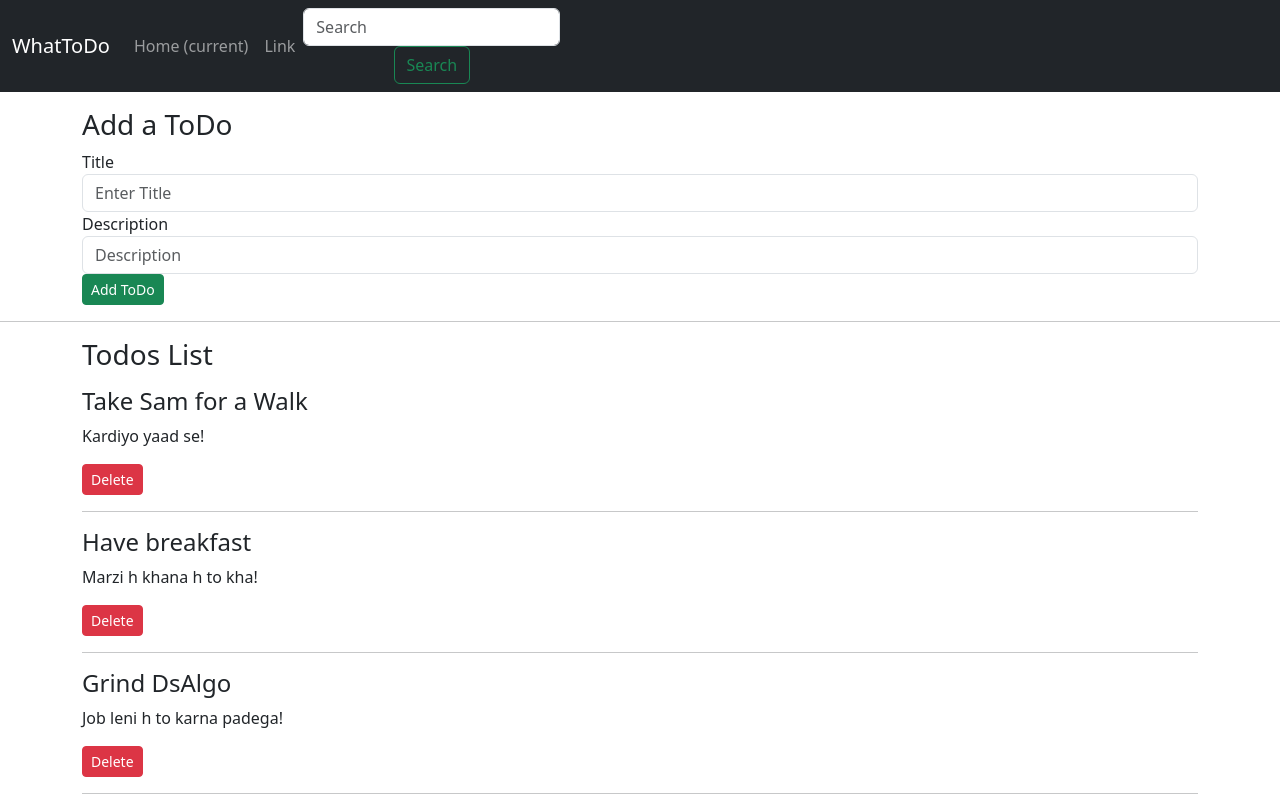
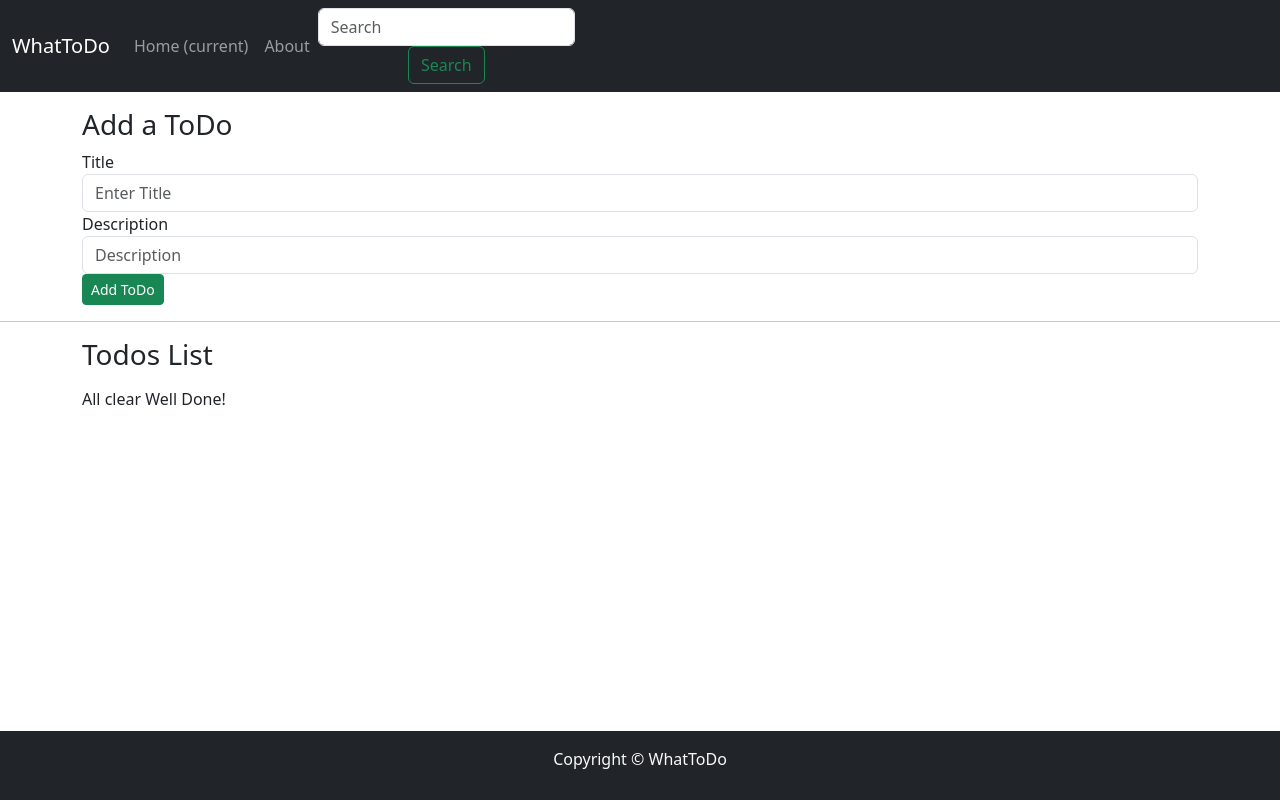
Before and after one commit to OfficialNMN/Inventory-Manager, a React (Create React App) app: page / in a window 1280 px wide. Shown: the top 800 px of the page. Built offline with nearby package versions, Linux system fonts and the light colour scheme.

Commit message:
final touch

```diff
--- a/src/App.js
+++ b/src/App.js
@@ -2,16 +2,24 @@
 import Header from './components/Header';
 import Footer from './components/Footer';
 import {Todos} from './components/Todos';
-import React, {useState} from 'react'
+import React, {useState, useEffect} from 'react'
 import { AddTodo } from './components/AddTodo';
 
 function App(){
+  let initTodo;
+  if (localStorage.getItem("todos")===null){
+    initTodo=[];
+  }
+  else{
+    initTodo=JSON.parse(localStorage.getItem("todos"));
+  }
 
   const onDelete = (todo) => {
     setTodos(todos.filter((e)=>{
       return e!==todo;
     }))
     console.log("I am on delete",todo)
+    localStorage.setItem("todos",JSON.stringify(todos))
   }
 
   const addTodo=(title,desc)=>{
@@ -32,23 +40,11 @@
     setTodos([...todos, mytodo]);
   }
 
-const [todos, setTodos] = useState([
-    {
-    sno:1,
-    title: "Take Sam for a Walk",
-    desc: "Kardiyo yaad se!"
-  },
-  {
-    sno:2,
-    title: "Have breakfast",
-    desc: "Marzi h khana h to kha!"
-  },
-  {
-    sno:3,
-    title: "Grind DsAlgo",
-    desc: "Job leni h to karna padega!"
-  }
-  ])
+const [todos, setTodos] = useState(initTodo)
+
+useEffect(() => {
+      localStorage.setItem("todos",JSON.stringify(todos))
+}, [todos])
 
   return (
     <div className="App">
--- a/src/components/AddTodo.js
+++ b/src/components/AddTodo.js
@@ -9,7 +9,12 @@
         if(!title || !desc){
             alert("Title or Description can't be empty")
         }
-        props.addTodo(title,desc);
+        else{
+            props.addTodo(title,desc);
+            settitle("");
+            setdesc("");
+        }
+
     }
     return (
         <div className='container my-3' align='left' >
--- a/src/components/Header.js
+++ b/src/components/Header.js
@@ -16,7 +16,7 @@
                 <a className="nav-link" href="#">Home <span className="sr-only">(current)</span></a>
             </li>
             <li className="nav-item">
-                <a className="nav-link" href="#">Link</a>
+                <a className="nav-link" href="#">About</a>
             </li>
             </ul>
             <form className="form-inline my-2 my-lg-0">
```
